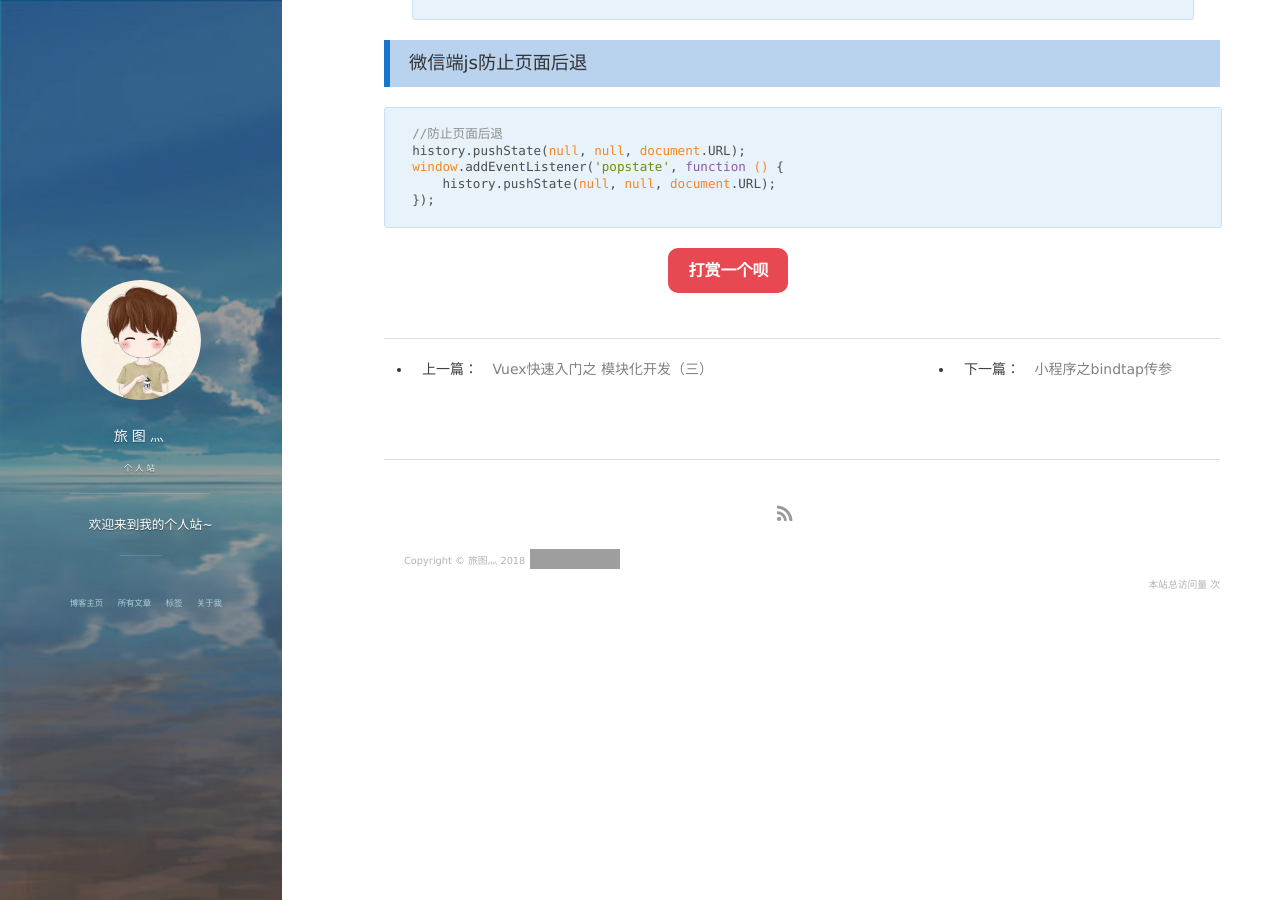
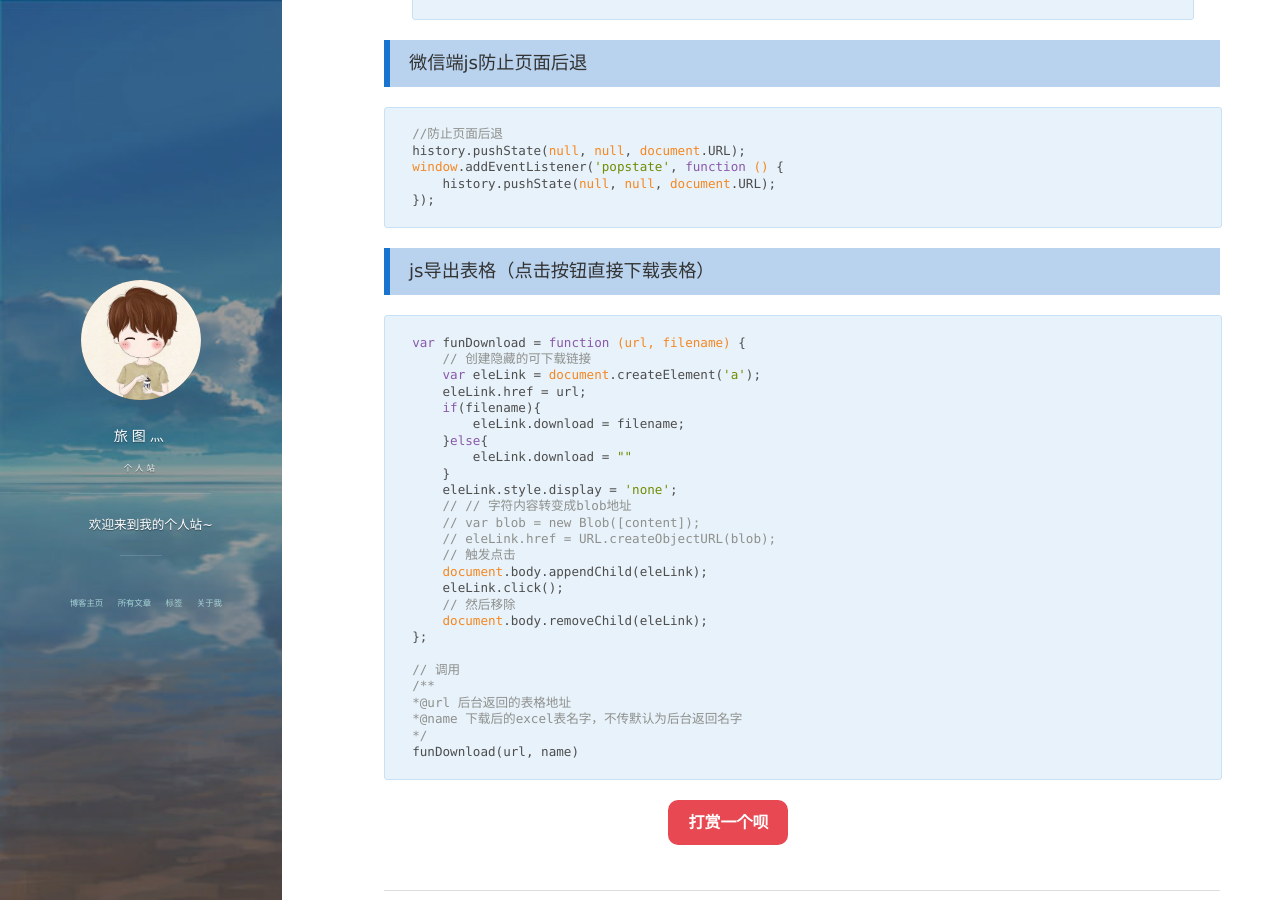
Before and after one commit to xwLyc/xwLyc.github.io, a Jekyll site: the page built from _posts/2018-01-16-JavaScript.md, in a window 1280 px wide and 900 px high, scrolled down 1018 px. Built offline with Jekyll 4.4.1, drawn with Linux system fonts in a browser that asks for light colours; nearby versions of some CDN libraries; comment, search, counter and statistics services are not loaded; grey boxes are pictures that could not be loaded.

Commit message:
新增js导出表格笔记

```diff
--- a/_posts/2018-01-16-JavaScript.md
+++ b/_posts/2018-01-16-JavaScript.md
@@ -53,3 +53,32 @@ ES6 引入了一种新的原始数据类型Symbol，表示独一无二的值。
     window.addEventListener('popstate', function () {
         history.pushState(null, null, document.URL);
     });
+
+### js导出表格（点击按钮直接下载表格）
+
+    var funDownload = function (url, filename) {
+        // 创建隐藏的可下载链接
+        var eleLink = document.createElement('a');
+        eleLink.href = url;
+        if(filename){
+            eleLink.download = filename;
+        }else{
+            eleLink.download = ""
+        }
+        eleLink.style.display = 'none';
+        // // 字符内容转变成blob地址
+        // var blob = new Blob([content]);
+        // eleLink.href = URL.createObjectURL(blob);
+        // 触发点击
+        document.body.appendChild(eleLink);
+        eleLink.click();
+        // 然后移除
+        document.body.removeChild(eleLink);
+    };
+
+    // 调用
+    /**
+    *@url 后台返回的表格地址
+    *@name 下载后的excel表名字，不传默认为后台返回名字
+    */
+    funDownload(url, name)
```
